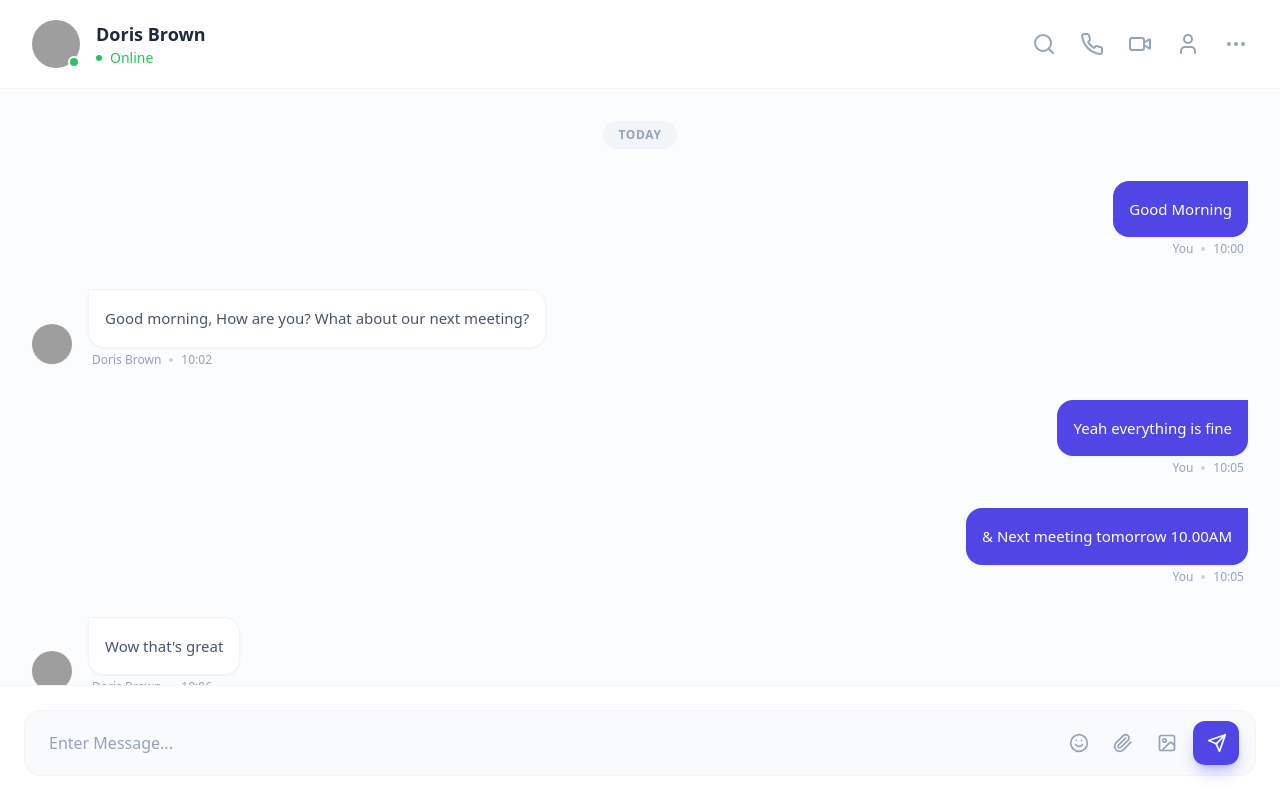
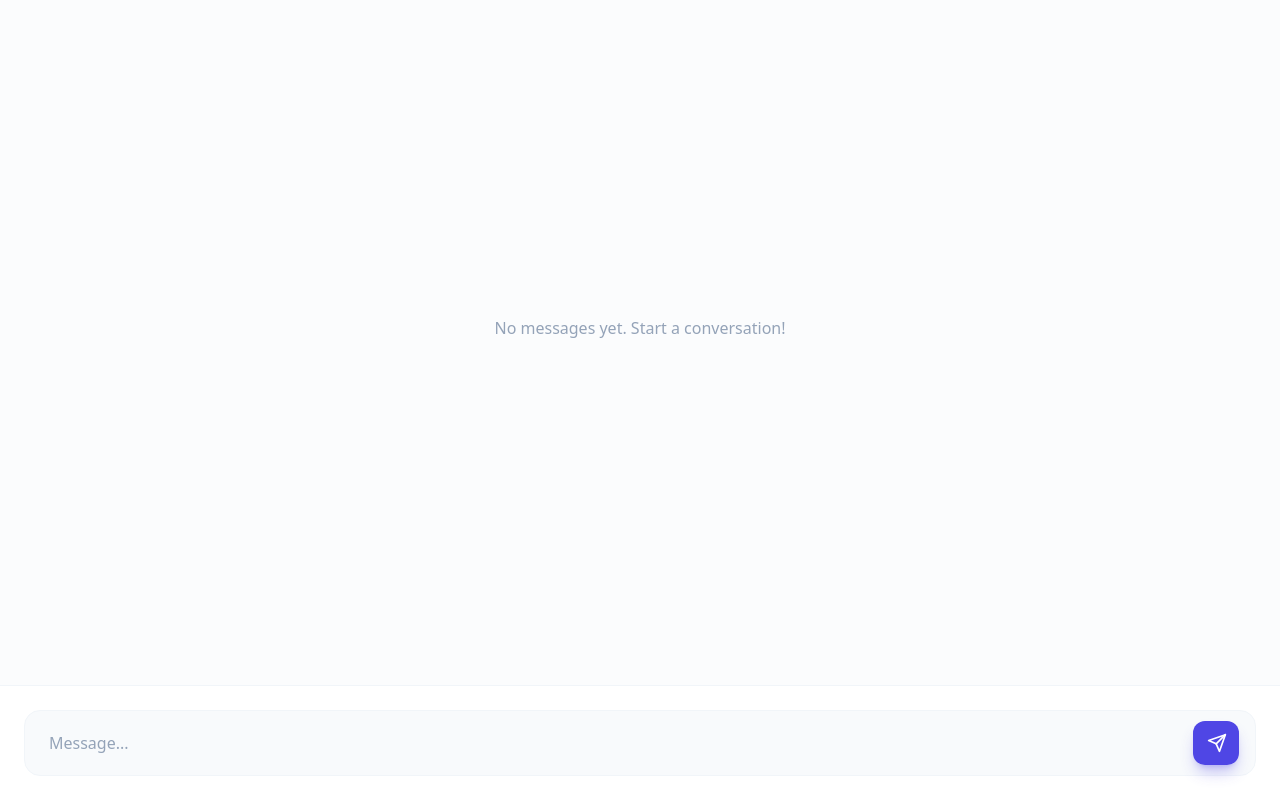
Before and after one commit to ubbelothbrok/ChatWithFriend, a React (Vite) app in the folder frontend/: page / in a window 1280 px wide. Built offline with nearby package versions, Linux system fonts and the light colour scheme; grey boxes are pictures that could not be loaded.

Commit message:
feat: Implement interactive chat functionality with message state management, user input, and auto-scrolling, removing the static header and auxiliary input buttons.

```diff
--- a/frontend/src/components/ChatWindow.tsx
+++ b/frontend/src/components/ChatWindow.tsx
@@ -1,56 +1,78 @@
-import { MoreHorizontal, Phone, Search, Video, User, Smile, Paperclip, Image as ImageIcon, Send } from "lucide-react";
-import { messages } from "../data/mockData";
+import { Send } from "lucide-react";
+import { useState, useRef, useEffect, KeyboardEvent } from "react";
+
+interface Message {
+    id: number;
+    sender: 'me' | 'other';
+    content: string;
+    time: string;
+}
 
 const ChatWindow = () => {
+    const [messages, setMessages] = useState<Message[]>([]);
+    const [inputValue, setInputValue] = useState("");
+    const messagesEndRef = useRef<HTMLDivElement>(null);
+
+    const scrollToBottom = () => {
+        messagesEndRef.current?.scrollIntoView({ behavior: "smooth" });
+    };
+
+    useEffect(() => {
+        scrollToBottom();
+    }, [messages]);
+
+    const handleSend = () => {
+        if (!inputValue.trim()) return;
+
+        const newMessage: Message = {
+            id: Date.now(),
+            sender: 'me',
+            content: inputValue,
+            time: new Date().toLocaleTimeString([], { hour: '2-digit', minute: '2-digit' })
+        };
+
+        setMessages(prev => [...prev, newMessage]);
+        setInputValue("");
+    };
+
+    const handleKeyDown = (e: KeyboardEvent<HTMLInputElement>) => {
+        if (e.key === 'Enter') {
+            handleSend();
+        }
+    };
+
+    // Static avatar for now since we removed the sidebar
+    const otherAvatar = "https://images.unsplash.com/photo-1544005313-94ddf0286df2?auto=format&fit=crop&w=150&q=80";
+
     return (
-        <div className="flex-1 flex flex-col bg-white h-full relative">
+        <div className="flex-1 flex flex-col bg-white h-full relative w-full">
             {/* Header */}
-            <header className="px-8 py-5 border-b border-slate-100 flex items-center justify-between">
-                <div className="flex items-center gap-4">
-                    <div className="relative">
-                        <img
-                            src={messages[1].avatar}
-                            alt="Doris Brown"
-                            className="w-12 h-12 rounded-full object-cover"
-                        />
-                        <div className="absolute bottom-0 right-0 w-3 h-3 bg-green-500 border-2 border-white rounded-full"></div>
-                    </div>
-                    <div>
-                        <h3 className="font-bold text-slate-800 text-lg">Doris Brown</h3>
-                        <span className="flex items-center gap-2 text-green-500 text-sm font-medium">
-                            <span className="w-1.5 h-1.5 rounded-full bg-green-500"></span>
-                            Online
-                        </span>
-                    </div>
+            {/* Header removed */}
+
+            {/* Messages */}
+            <div className="flex-1 overflow-y-auto p-4 md:p-8 space-y-6 md:space-y-8 bg-slate-50/50">
+                <div className="flex justify-center">
+                    <span className="px-4 py-1.5 bg-slate-100 text-slate-400 text-[10px] md:text-xs font-semibold rounded-full uppercase tracking-wider">Today</span>
                 </div>
 
-                <div className="flex items-center gap-6 text-slate-400">
-                    <button className="hover:text-primary transition-colors"><Search className="w-6 h-6" /></button>
-                    <button className="hover:text-primary transition-colors"><Phone className="w-6 h-6" /></button>
-                    <button className="hover:text-primary transition-colors"><Video className="w-6 h-6" /></button>
-                    <button className="hover:text-primary transition-colors"><User className="w-6 h-6" /></button>
-                    <button className="hover:text-primary transition-colors"><MoreHorizontal className="w-6 h-6" /></button>
-                </div>
-            </header>
-
-            {/* Messages */}
-            <div className="flex-1 overflow-y-auto p-8 space-y-8 bg-slate-50/50">
-                <div className="flex justify-center">
-                    <span className="px-4 py-1.5 bg-slate-100 text-slate-400 text-xs font-semibold rounded-full uppercase tracking-wider">Today</span>
-                </div>
+                {messages.length === 0 && (
+                    <div className="flex flex-col items-center justify-center h-full text-slate-400 text-sm md:text-base">
+                        <p>No messages yet. Start a conversation!</p>
+                    </div>
+                )}
 
                 {messages.map((msg) => (
                     <div
                         key={msg.id}
-                        className={`flex items-end gap-4 ${msg.sender === 'me' ? 'flex-row-reverse' : 'flex-row'}`}
+                        className={`flex items-end gap-2 md:gap-4 ${msg.sender === 'me' ? 'flex-row-reverse' : 'flex-row'}`}
                     >
                         {msg.sender === 'other' && (
-                            <img src={msg.avatar} alt="Sender" className="w-10 h-10 rounded-full object-cover mb-1 shadow-sm" />
+                            <img src={otherAvatar} alt="Sender" className="w-8 h-8 md:w-10 md:h-10 rounded-full object-cover mb-1 shadow-sm" />
                         )}
 
-                        <div className={`flex flex-col gap-1 max-w-[60%] ${msg.sender === 'me' ? 'items-end' : 'items-start'}`}>
+                        <div className={`flex flex-col gap-1 max-w-[75%] md:max-w-[60%] ${msg.sender === 'me' ? 'items-end' : 'items-start'}`}>
                             <div
-                                className={`p-4 rounded-2xl shadow-sm text-[15px] leading-relaxed ${msg.sender === 'me'
+                                className={`p-3 md:p-4 rounded-2xl shadow-sm text-sm md:text-[15px] leading-relaxed break-words ${msg.sender === 'me'
                                     ? 'bg-primary text-white rounded-tr-none'
                                     : 'bg-white text-slate-600 rounded-tl-none border border-slate-100'
                                     }`}
@@ -58,34 +80,34 @@ const ChatWindow = () => {
                                 {msg.content}
                             </div>
                             <div className="flex items-center gap-2 px-1">
-                                <span className="text-xs text-slate-400 font-medium">{msg.sender === 'other' ? 'Doris Brown' : 'You'}</span>
+                                <span className="text-[10px] md:text-xs text-slate-400 font-medium">{msg.sender === 'other' ? 'Doris Brown' : 'You'}</span>
                                 <span className="w-1 h-1 rounded-full bg-slate-300"></span>
-                                <span className="text-xs text-slate-400">{msg.time}</span>
+                                <span className="text-[10px] md:text-xs text-slate-400">{msg.time}</span>
                             </div>
                         </div>
-
-                        {msg.sender === 'me' && (
-                            <div className="w-10"></div> // Spacer to keep alignment visual balance if needed, or remove
-                        )}
                     </div>
                 ))}
+                <div ref={messagesEndRef} />
             </div>
 
             {/* Input */}
-            <div className="p-6 bg-white border-t border-slate-100">
-                <div className="flex items-center gap-4 bg-slate-50 p-2 pr-2 rounded-2xl border border-slate-100 focus-within:ring-2 focus-within:ring-primary/10 transition-all">
+            <div className="p-3 md:p-6 bg-white border-t border-slate-100">
+                <div className="flex items-center gap-2 md:gap-4 bg-slate-50 p-1.5 md:p-2 pr-1.5 md:pr-2 rounded-2xl border border-slate-100 focus-within:ring-2 focus-within:ring-primary/10 transition-all">
                     <input
                         type="text"
-                        placeholder="Enter Message..."
-                        className="flex-1 bg-transparent px-4 py-3 focus:outline-none text-slate-600 placeholder:text-slate-400"
+                        placeholder="Message..."
+                        className="flex-1 bg-transparent px-3 md:px-4 py-2 md:py-3 focus:outline-none text-slate-600 placeholder:text-slate-400 text-sm md:text-base"
+                        value={inputValue}
+                        onChange={(e) => setInputValue(e.target.value)}
+                        onKeyDown={handleKeyDown}
                     />
 
-                    <div className="flex items-center gap-2 px-2">
-                        <button className="p-2 text-slate-400 hover:text-primary transition-colors hover:bg-white rounded-full"><Smile className="w-5 h-5" /></button>
-                        <button className="p-2 text-slate-400 hover:text-primary transition-colors hover:bg-white rounded-full"><Paperclip className="w-5 h-5" /></button>
-                        <button className="p-2 text-slate-400 hover:text-primary transition-colors hover:bg-white rounded-full"><ImageIcon className="w-5 h-5" /></button>
-                        <button className="p-3 bg-primary text-white rounded-xl hover:bg-primary-dark transition-colors shadow-lg shadow-primary/30">
-                            <Send className="w-5 h-5 ml-0.5" />
+                    <div className="flex items-center gap-1 md:gap-2 px-1 md:px-2">
+                        <button
+                            onClick={handleSend}
+                            className="p-2 md:p-3 bg-primary text-white rounded-xl hover:bg-primary-dark transition-colors shadow-lg shadow-primary/30"
+                        >
+                            <Send className="w-4 h-4 md:w-5 md:h-5 ml-0.5" />
                         </button>
                     </div>
                 </div>
```
